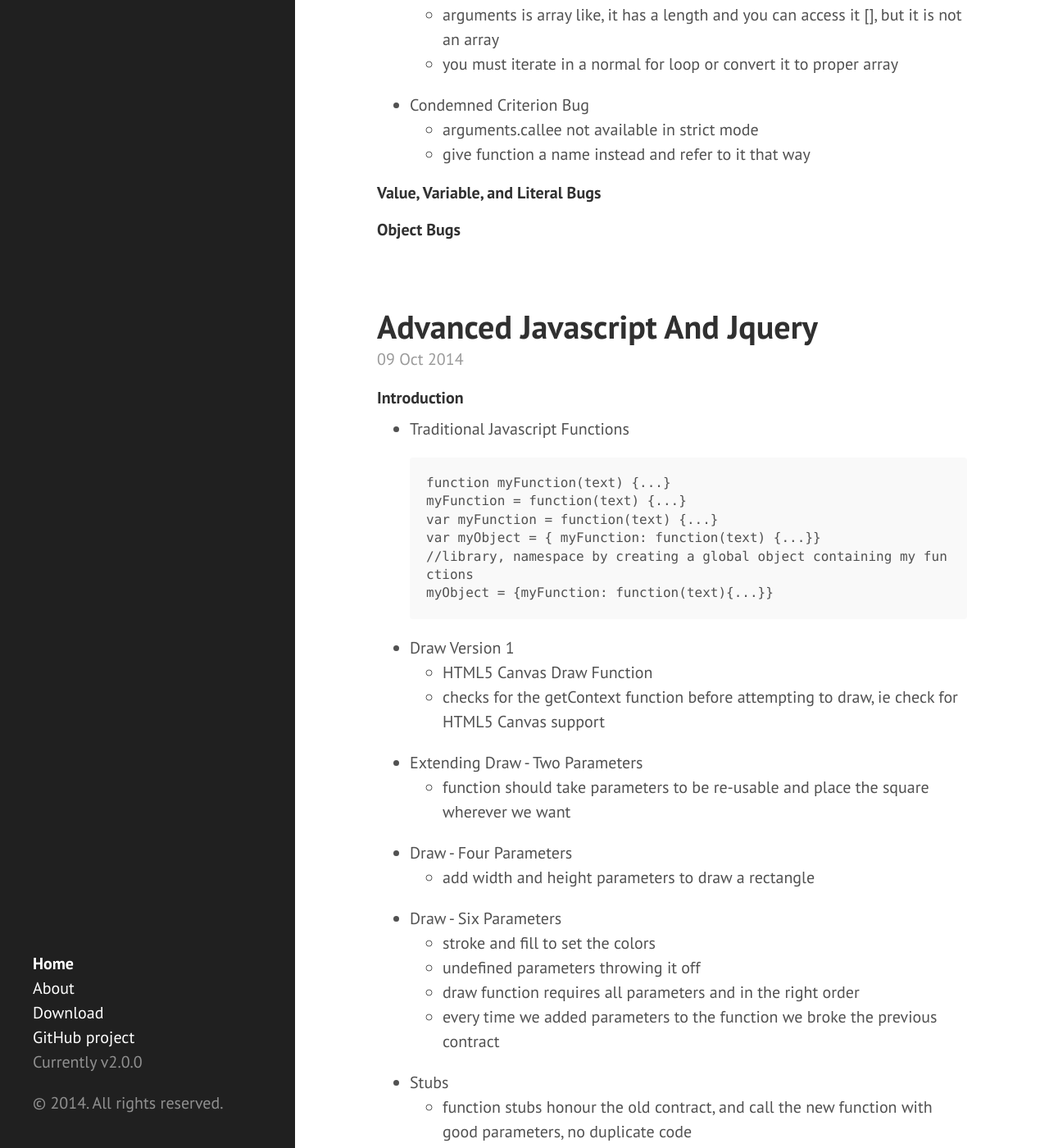
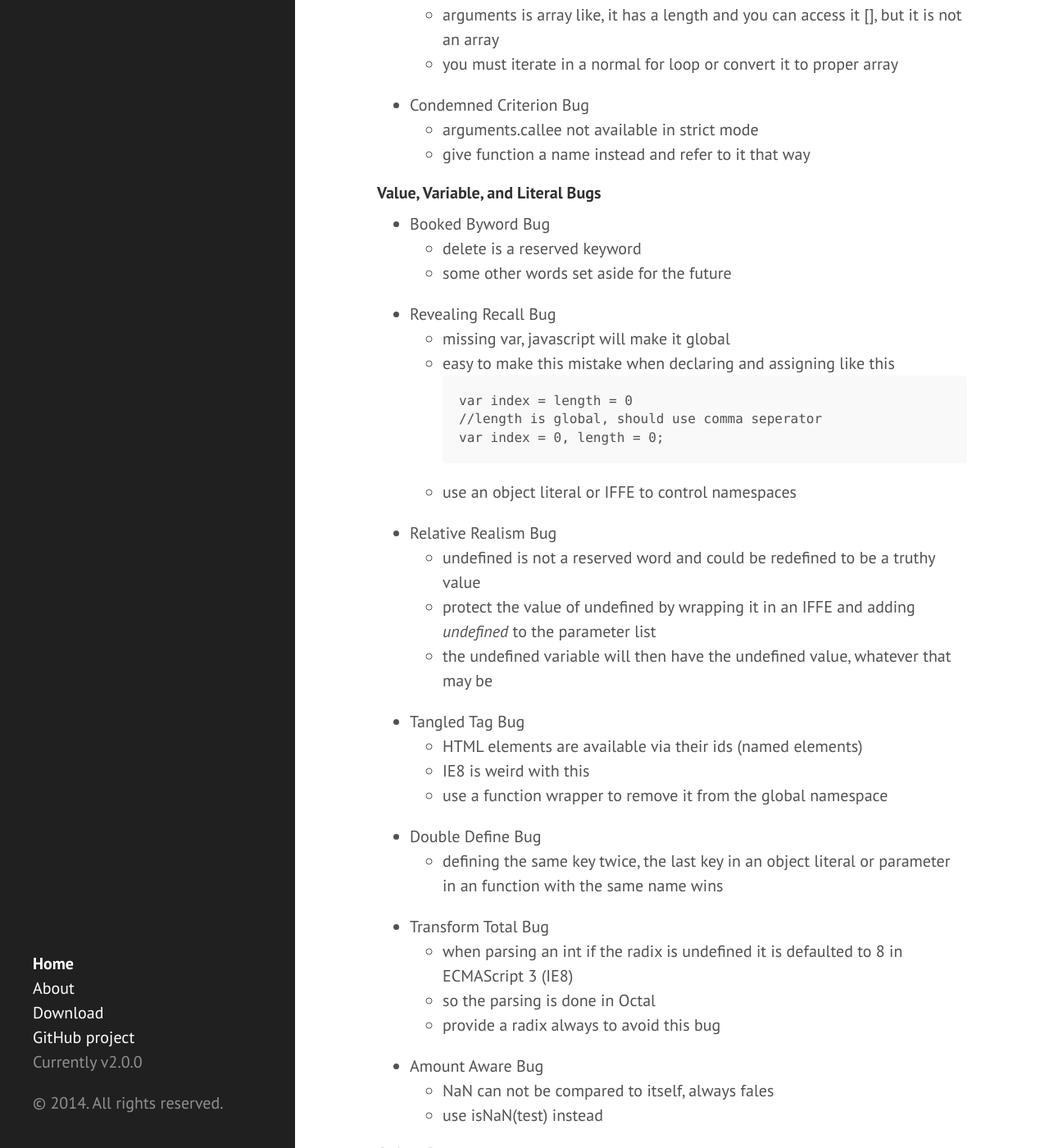
Before and after one commit to eneiand/eneiand.github.io, a Jekyll site: the page built from index.html, in a window 1280 px wide and 1400 px high, scrolled down 3072 px. Shown: the whole window at 82% size. Built offline with Jekyll 4.4.1, drawn with Linux system fonts in a browser that asks for light colours; Markdown is read by kramdown in place of the engine named in the settings; the list of posts is cut into pages by our own code.

Commit message:
Update 2014-10-11-fixing-common-javascript-bugs.md

`````diff
--- a/_posts/2014-10-11-fixing-common-javascript-bugs.md
+++ b/_posts/2014-10-11-fixing-common-javascript-bugs.md
@@ -84,5 +84,34 @@
   *  give function a name instead and refer to it that way
 
 #### Value, Variable, and Literal Bugs
+* Booked Byword Bug
+  * delete is a reserved keyword
+  * some other words set aside for the future
+* Revealing Recall Bug
+  *  missing var, javascript will make it global
+  *  easy to make this mistake when declaring and assigning like this
+````
+var index = length = 0
+//length is global, should use comma seperator
+var index = 0, length = 0;
+````
+  * use an object literal or IFFE to control namespaces
+* Relative Realism Bug
+  *  undefined is not a reserved word and could be redefined to be a truthy value
+  *  protect the value of undefined by wrapping it in an IFFE and adding _undefined_ to the parameter list
+  *  the undefined variable will then have the undefined value, whatever that may be
+* Tangled Tag Bug
+  *  HTML elements are available via their ids (named elements)
+  *  IE8 is weird with this
+  *  use a function wrapper to remove it from the global namespace
+* Double Define Bug
+  * defining the same key twice, the last key in an object literal or parameter in an function with the same name wins
+* Transform Total Bug
+  * when parsing an int if the radix is undefined it is defaulted to 8 in ECMAScript 3 (IE8)
+  * so the parsing is done in Octal
+  * provide a radix always to avoid this bug
+* Amount Aware Bug
+  * NaN can not be compared to itself, always fales
+  * use isNaN(test) instead
 
 #### Object Bugs
`````
